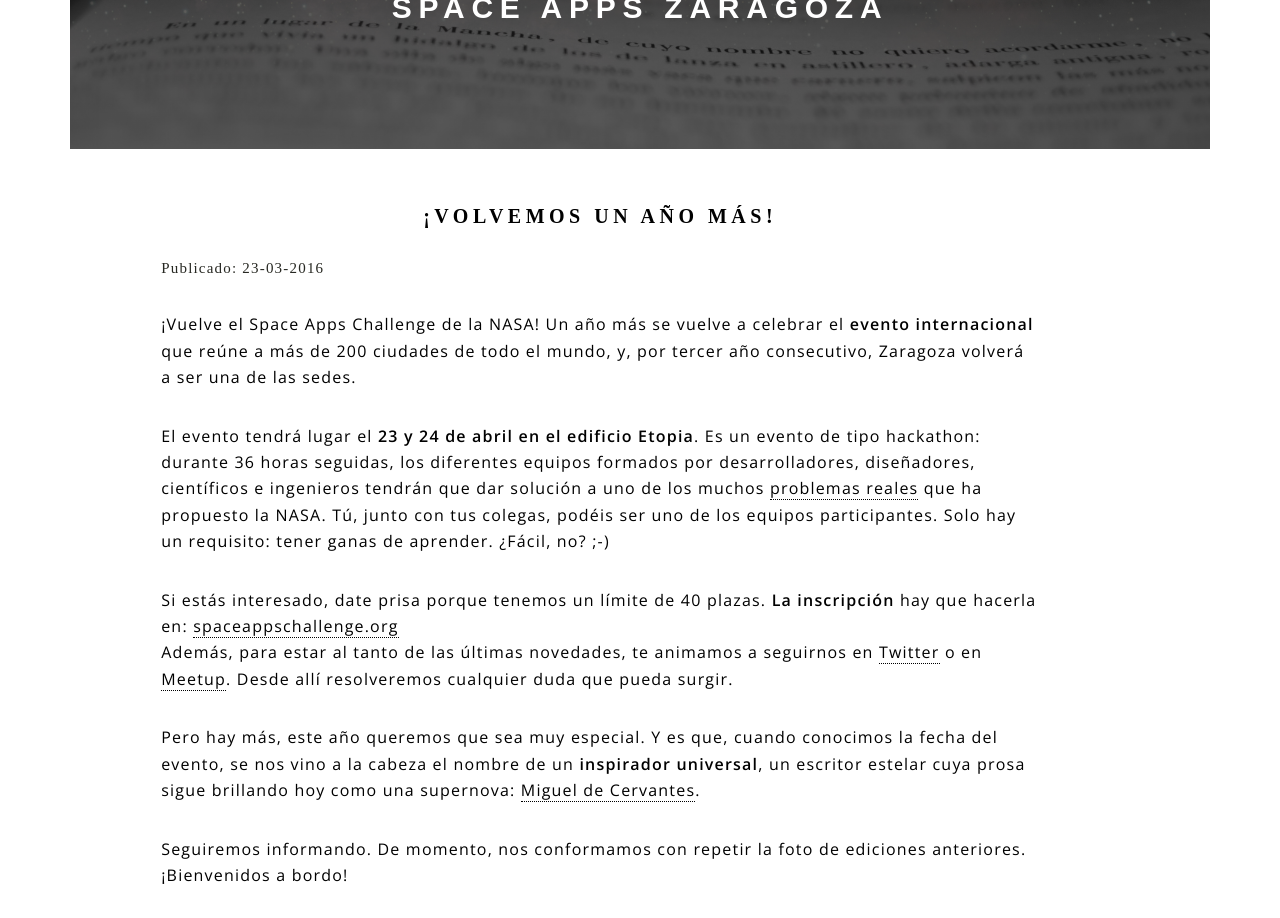
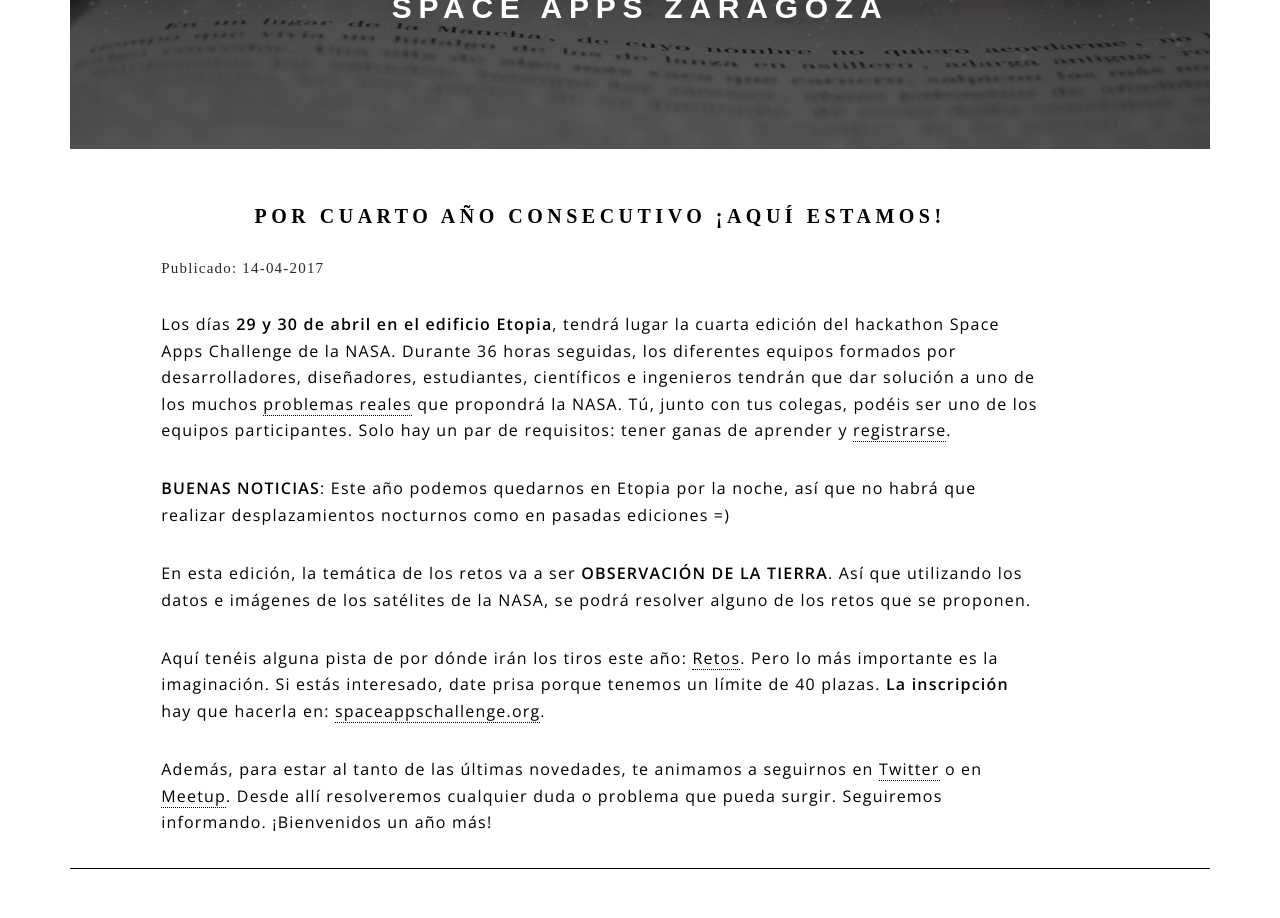
Before and after one commit to spaceappszgz/spaceappszgz.github.io, a Jekyll site: the page built from blog.html, in a window 1280 px wide and 1400 px high, scrolled down 243 px. Shown: the top 918 px of the window. Built offline with Jekyll 4.4.1, drawn with Linux system fonts in a browser that asks for light colours; some web fonts are replaced; some of the changed text lies outside the part shown.

```diff
--- a/_includes/header_2017.html
+++ b/_includes/header_2017.html
@@ -16,7 +16,7 @@
         <!-- Collect the nav links, forms, and other content for toggling -->
         <div class="collapse navbar-collapse scrollspy" id="bs-example-navbar-collapse-1">
             <ul class="nav navbar-nav navbar-right">
-                <!--<li><a class="scroll" href="blog.html">Blog</a></li>-->
+                <li><a class="scroll" href="blog.html">Blog</a></li>
                 <li><a class="scroll" href="index_2016.html">2016</a></li>
                 <!--<li><a class="scroll" href="#sponsors">Patrocinadores</a></li>-->
                 <li><a class="scroll" href="#programa">Programa</a></li>
--- a/_posts/2016-03-22-vuelve-space-apps-zaragoza.html
+++ b/_posts/2016-03-22-vuelve-space-apps-zaragoza.html
@@ -18,13 +18,12 @@ author:
   first_name: ''
   last_name: ''
 ---
-<p><span style="font-weight:400;">¡Vuelve el Space Apps Challenge de la NASA! Un año más se vuelve a celebrar el <b>evento internacional</b> que reúne a más de 200 ciudades de todo el mundo, y, por tercer año consecutivo, Zaragoza volverá a ser una de las sedes. </p>
-<p><span style="font-weight:400;">El evento tendrá lugar el <b>23 y 24 de abril en el edificio Etopia</b>. Es un evento de tipo hackathon: durante 36 horas seguidas, los diferentes equipos formados por desarrolladores, diseñadores, científicos e ingenieros tendrán que dar solución a uno de los muchos <a href="https://2016.spaceappschallenge.org/challenges">problemas reales</a> que ha propuesto la NASA. Tú, junto con tus colegas, podéis ser uno de los equipos participantes. Solo hay un requisito: tener ganas de aprender. ¿Fácil, no? ;-)</p>
-<p>Si estás interesado, date prisa porque tenemos un límite de 40 plazas. <b>La inscripción</b> hay que hacerla en:  <a href="https://2016.spaceappschallenge.org/locations/zaragoza-spain">spaceappschallenge.org</a><br/>
-Además, para estar al tanto de las últimas novedades, te animamos a seguirnos en <a href="https://twitter.com/spaceappsZgz">Twitter</a> o en <a href="http://www.meetup.com/es-ES/Zaragoza-Hackathons/events/229828085/">Meetup</a>. Desde allí resolveremos cualquier duda que pueda surgir.</p>
-<p>Pero hay más, este año queremos que sea muy especial. Y es que, cuando conocimos la fecha del evento, se nos vino a la cabeza el nombre de un <b>inspirador universal</b>, un escritor estelar cuya prosa sigue brillando hoy como una supernova: <a href="{{ site.baseurl }}/cervantes.html">Miguel de Cervantes</a>.</p>
-<p>Seguiremos informando. De momento, nos conformamos con repetir la foto de ediciones anteriores. ¡Bienvenidos a bordo!</p>
-<div id="cf">
-<img class="bottom alignnone size-full wp-image-113 blog-image" src="{{ site.baseurl }}/images/photo_web.png" />
- <img class="top alignnone size-full wp-image-113 blog-image" src="{{ site.baseurl }}/assets/captura-de-pantalla-2015-10-09-a-las-00-19-03.png" />
-</div>
+<p><span style="font-weight:400;">¡Vuelve el Space Apps Challenge de la NASA a Zaragoza! Este será nuestra cuarta edición y esperamos aprender tanto como en las ediciones anteriores. </p>
+<p><span style="font-weight:400;">El evento tendrá lugar el <b>29 y 30 de abril en el edificio Etopia</b>. Es un evento de tipo hackathon: durante 36 horas seguidas, los diferentes equipos formados por desarrolladores, diseñadores, estudiantes, científicos e ingenieros tendrán que dar solución a uno de los muchos <a href="https://2016.spaceappschallenge.org/challenges">problemas reales</a> que propondrá la NASA. Tú, junto con tus colegas, podéis ser uno de los equipos participantes. Solo hay un par de requisitos: tener ganas de aprender y registrarse. ¿Sencillo, no? ;-)
+<strong>IMPORTANTE</strong>: Este año podemos quedarnos en Etopia por la noche, así que no habrá que realizar desplazamientos nocturnos como en pasadas ediciones =)
+</p>
+<p>En esta edición, la temática va a ser <strong>OBSERVACIÓN DE LA TIERRA</strong>. Así que utilizando los datos e imágenes de los satélites de la NASA, se podrá resolver alguno de los retos que se proponen.</p> Aquí tenéis alguna pista de por dónde irán los tiros este año:  <a href="https://2017.spaceappschallenge.org/blog/sneak-peak-space-apps-2017-challenge-categories">Retos</a>
+<p>Si estás interesado, date prisa porque tenemos un límite de 40 plazas. <b>La inscripción</b> hay que hacerla en:  <a href="https://2017.spaceappschallenge.org/locations/zaragoza/">spaceappschallenge.org</a><br/>
+Además, para estar al tanto de las últimas novedades, te animamos a seguirnos en <a href="https://twitter.com/spaceappsZgz">Twitter</a> o en <a href="http://www.meetup.com/es-ES/Zaragoza-Hackathons/events/239034225/">Meetup</a>. Desde allí resolveremos cualquier duda o problema que pueda surgir.</p>
+<p>Si no tienes equipo, NO PASA NADA. Una de las gracias del hackathon es formar equipo en los primeros momentos del evento.</p>
+<p>Seguiremos informando. ¡Bienvenidos un año más!</p>
--- /dev/null
+++ b/_posts/2017-04-15-vuelve-space-apps-zaragoza-2017.html
@@ -0,0 +1,27 @@
+---
+layout: post
+title: Por cuarto año consecutivo ¡Aquí estamos!
+date: 2017-04-15 00:00:02.000000000 +02:00
+type: post
+published: true
+status: publish
+categories: []
+tags: []
+meta:
+  _edit_last: '62489534'
+  geo_public: '0'
+  _publicize_job_id: '15634666430'
+author:
+  login: borjaeg
+  email: borja3790@gmail.com
+  display_name: borjaeg
+  first_name: ''
+  last_name: ''
+---
+<p><span style="font-weight:400;">Los días <b>29 y 30 de abril en el edificio Etopia</b>, tendrá lugar la cuarta edición del hackathon Space Apps Challenge de la NASA. Durante 36 horas seguidas, los diferentes equipos formados por desarrolladores, diseñadores, estudiantes, científicos e ingenieros tendrán que dar solución a uno de los muchos <a href="https://2016.spaceappschallenge.org/challenges">problemas reales</a> que propondrá la NASA. Tú, junto con tus colegas, podéis ser uno de los equipos participantes. Solo hay un par de requisitos: tener ganas de aprender y <a href="https://2017.spaceappschallenge.org/locations/zaragoza/">registrarse</a>.
+</p>
+<p><b>BUENAS NOTICIAS</b>: Este año podemos quedarnos en Etopia por la noche, así que no habrá que realizar desplazamientos nocturnos como en pasadas ediciones =)
+</p>
+<p>En esta edición, la temática de los retos va a ser <b>OBSERVACIÓN DE LA TIERRA</b>. Así que utilizando los datos e imágenes de los satélites de la NASA, se podrá resolver alguno de los retos que se proponen.</p> Aquí tenéis alguna pista de por dónde irán los tiros este año:  <a href="https://2017.spaceappschallenge.org/blog/sneak-peak-space-apps-2017-challenge-categories">Retos</a>. Pero lo más importante es la imaginación.
+Si estás interesado, date prisa porque tenemos un límite de 40 plazas. <b>La inscripción</b> hay que hacerla en:  <a href="https://2017.spaceappschallenge.org/locations/zaragoza/">spaceappschallenge.org</a>.</p>
+<p>Además, para estar al tanto de las últimas novedades, te animamos a seguirnos en <a href="https://twitter.com/spaceappsZgz">Twitter</a> o en <a href="http://www.meetup.com/es-ES/Zaragoza-Hackathons/events/239034225/">Meetup</a>. Desde allí resolveremos cualquier duda o problema que pueda surgir. Seguiremos informando. ¡Bienvenidos un año más!</p>
--- a/blog.html
+++ b/blog.html
@@ -7,7 +7,7 @@ title: Blog
 <header>
     <h1 class="blog-title">El blog de <br/><br/> Space Apps Zaragoza</h1>
 </header>
-{% for post in site.posts limit:15 %}
+{% for post in site.posts limit:20 %}
 <!--<a href="{{ site.baseurl }}"><p class="blog-come-back">Volver a la Web</p></a>-->
 {% if post.categories.size == 0 %}
 <div class="post-div">
```
Also changed, not shown: index.html (+36 -33 lines), images/Ganymede-moon.jpg (deleted), images/UNED_SEPA.png (deleted), images/don-quijote-de-la-mancha.jpg (deleted), images/luis.jpg (added), images/pat_ai2a.png (added), 1 other file.
